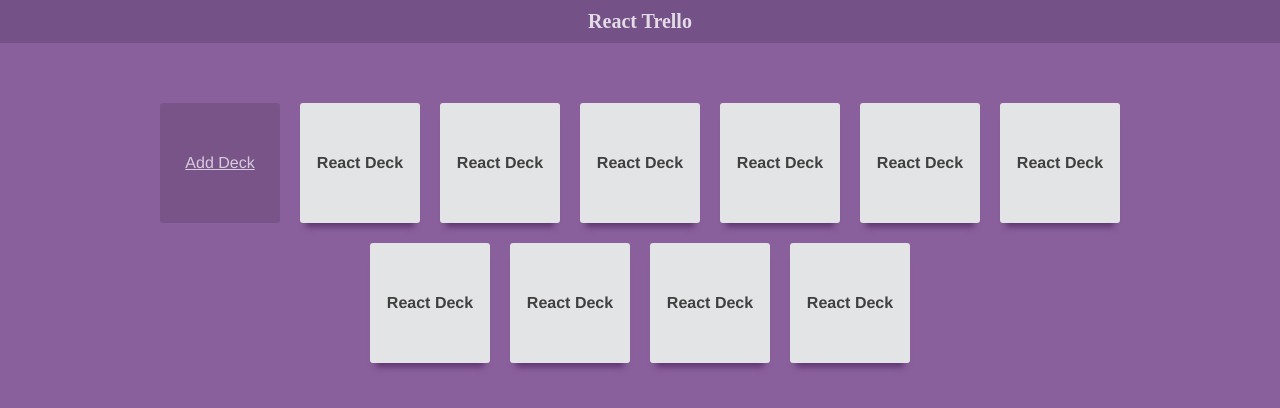
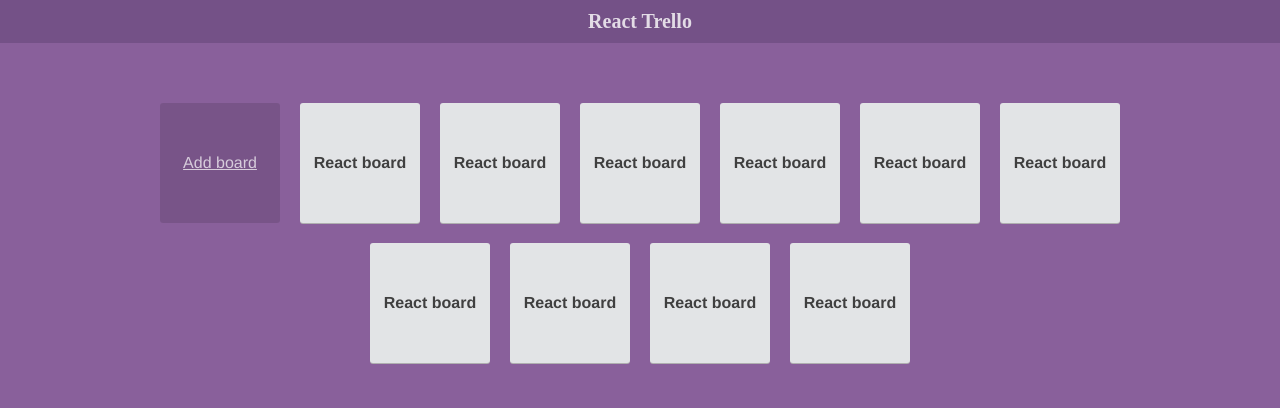
Before and after one commit to johnythomas/react-trello, a React (Create React App) app: page / in a window 1280 px wide. Shown: the top 408 px of the page. Built offline with nearby package versions, Linux system fonts and the light colour scheme.

Commit message:
Refactor: Change ListDecks to ListBoards
- Chagne ListDecks component to ListBoards
- Fix styling issues

```diff
--- a/src/components/App.css
+++ b/src/components/App.css
@@ -11,8 +11,7 @@ h1.title:hover {
 
 .container {
   display: flex;
-  justify-content: center;
-  flex-wrap: wrap;
+  flex-direction: column;
 }
 
 .title-container {
--- a/src/components/App.js
+++ b/src/components/App.js
@@ -1,5 +1,5 @@
 import React from "react"
-import ListDecks from "./ListDecks"
+import ListBoards from "./ListBoards"
 import "./App.css"
 
 const App = () => (
@@ -7,7 +7,7 @@ const App = () => (
     <div className="title-container">
       <h1 className="title">React Trello</h1>
     </div>
-    <ListDecks />
+    <ListBoards />
   </div>
 )
 
--- a/src/components/ListDecks.css
+++ b/src/components/ListBoards.css
@@ -1,12 +1,13 @@
-.deck-list {
+.board-list {
   display: flex;
   width: 80%;
   flex-wrap: wrap;
   justify-content: center;
   margin-top: 50px;
+  align-self: center;
 }
 
-.deck-list-item {
+.board-list-item {
   display: flex;
   justify-content: center;
   align-items: center;
@@ -18,28 +19,28 @@
   cursor: pointer;
 }
 
-.add-deck {
+.add-board {
   color: hsla(0, 0%, 100%, 0.7);
   font-size: 16px;
   background-color: rgba(0, 0, 0, 0.12);
 }
 
-.add-deck:hover {
+.add-board:hover {
   background-color: rgba(0, 0, 0, 0.3);
 }
 
-.deck-list-deck {
+.board-list-board {
   background-color: #e2e4e6;
 }
 
-.deck-list-deck:hover {
+.board-list-board:hover {
   background-color: #c0c4c7;
 }
 
 .bottom-shadow {
-  -webkit-box-shadow: 0 10px 6px -6px #603573;
-  -moz-box-shadow: 0 10px 6px -6px #603573;
-  box-shadow: 0 10px 6px -6px #603573;
+  -webkit-box-shadow: 0 1px 0 #afafaf;
+  -moz-box-shadow: 0 1px 0 #afafaf;
+  box-shadow: 0 1px 0 #afafaf;
 }
 
 .bottom-shadow:hover {
@@ -48,7 +49,7 @@
   box-shadow: 0;
 }
 
-.deck-name {
+.board-name {
   font-size: 16px;
   color: #404040;
 }
--- /dev/null
+++ b/src/components/ListBoards.js
@@ -0,0 +1,44 @@
+import React, { Fragment } from "react"
+import "./ListBoards.css"
+
+const ListBoards = () => (
+  <Fragment>
+    <div className="board-list">
+      <a className="board-list-item add-board" href="#">
+        Add board
+      </a>
+      <div className="board-list-item board-list-board bottom-shadow">
+        <h2 className="board-name">React board</h2>
+      </div>
+      <div className="board-list-item board-list-board bottom-shadow">
+        <h2 className="board-name">React board</h2>
+      </div>
+      <div className="board-list-item board-list-board bottom-shadow">
+        <h2 className="board-name">React board</h2>
+      </div>
+      <div className="board-list-item board-list-board bottom-shadow">
+        <h2 className="board-name">React board</h2>
+      </div>
+      <div className="board-list-item board-list-board bottom-shadow">
+        <h2 className="board-name">React board</h2>
+      </div>
+      <div className="board-list-item board-list-board bottom-shadow">
+        <h2 className="board-name">React board</h2>
+      </div>
+      <div className="board-list-item board-list-board bottom-shadow">
+        <h2 className="board-name">React board</h2>
+      </div>
+      <div className="board-list-item board-list-board bottom-shadow">
+        <h2 className="board-name">React board</h2>
+      </div>
+      <div className="board-list-item board-list-board bottom-shadow">
+        <h2 className="board-name">React board</h2>
+      </div>
+      <div className="board-list-item board-list-board bottom-shadow">
+        <h2 className="board-name">React board</h2>
+      </div>
+    </div>
+  </Fragment>
+)
+
+export default ListBoards
--- a/src/components/ListDecks.js
+++ /dev/null
@@ -1,44 +0,0 @@
-import React, { Fragment } from "react"
-import "./ListDecks.css"
-
-const ListDecks = () => (
-  <Fragment>
-    <div className="deck-list">
-      <a className="deck-list-item add-deck" href="#">
-        Add Deck
-      </a>
-      <div className="deck-list-item deck-list-deck bottom-shadow">
-        <h2 className="deck-name">React Deck</h2>
-      </div>
-      <div className="deck-list-item deck-list-deck bottom-shadow">
-        <h2 className="deck-name">React Deck</h2>
-      </div>
-      <div className="deck-list-item deck-list-deck bottom-shadow">
-        <h2 className="deck-name">React Deck</h2>
-      </div>
-      <div className="deck-list-item deck-list-deck bottom-shadow">
-        <h2 className="deck-name">React Deck</h2>
-      </div>
-      <div className="deck-list-item deck-list-deck bottom-shadow">
-        <h2 className="deck-name">React Deck</h2>
-      </div>
-      <div className="deck-list-item deck-list-deck bottom-shadow">
-        <h2 className="deck-name">React Deck</h2>
-      </div>
-      <div className="deck-list-item deck-list-deck bottom-shadow">
-        <h2 className="deck-name">React Deck</h2>
-      </div>
-      <div className="deck-list-item deck-list-deck bottom-shadow">
-        <h2 className="deck-name">React Deck</h2>
-      </div>
-      <div className="deck-list-item deck-list-deck bottom-shadow">
-        <h2 className="deck-name">React Deck</h2>
-      </div>
-      <div className="deck-list-item deck-list-deck bottom-shadow">
-        <h2 className="deck-name">React Deck</h2>
-      </div>
-    </div>
-  </Fragment>
-)
-
-export default ListDecks
```
